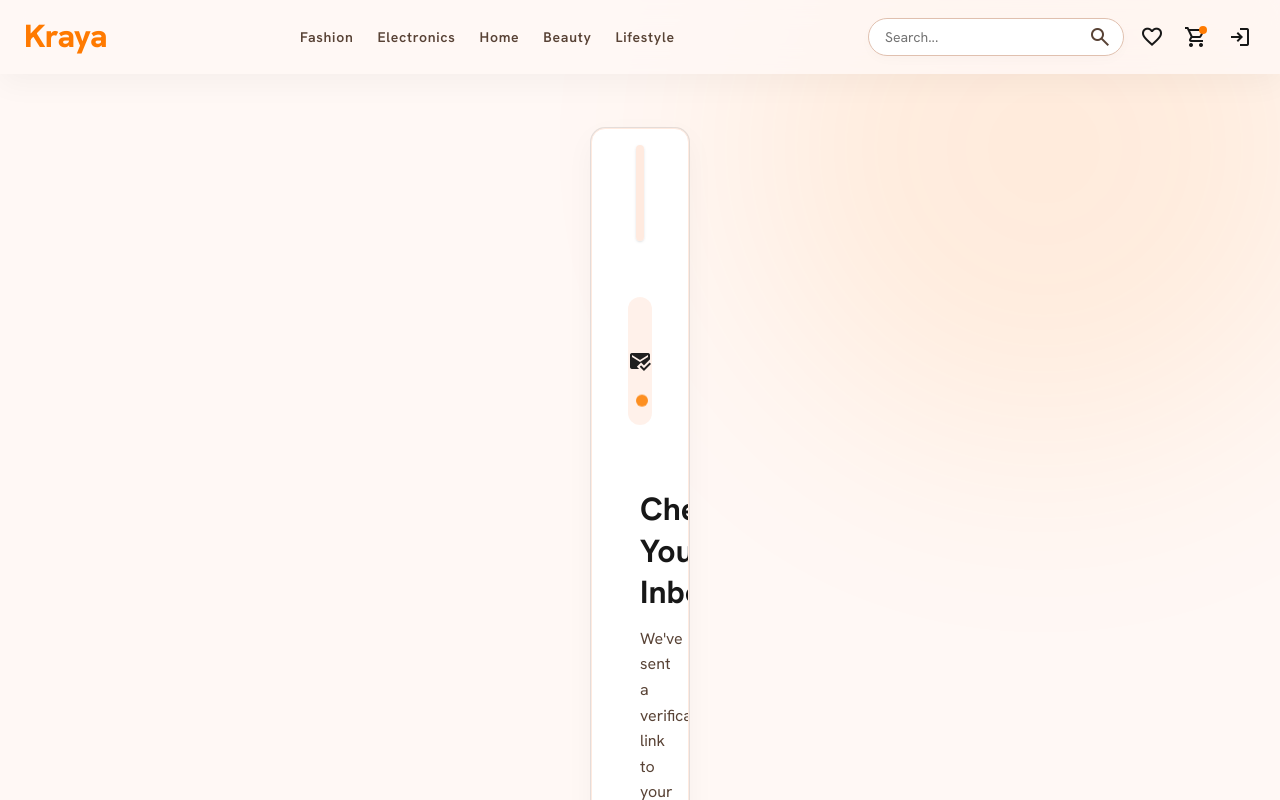
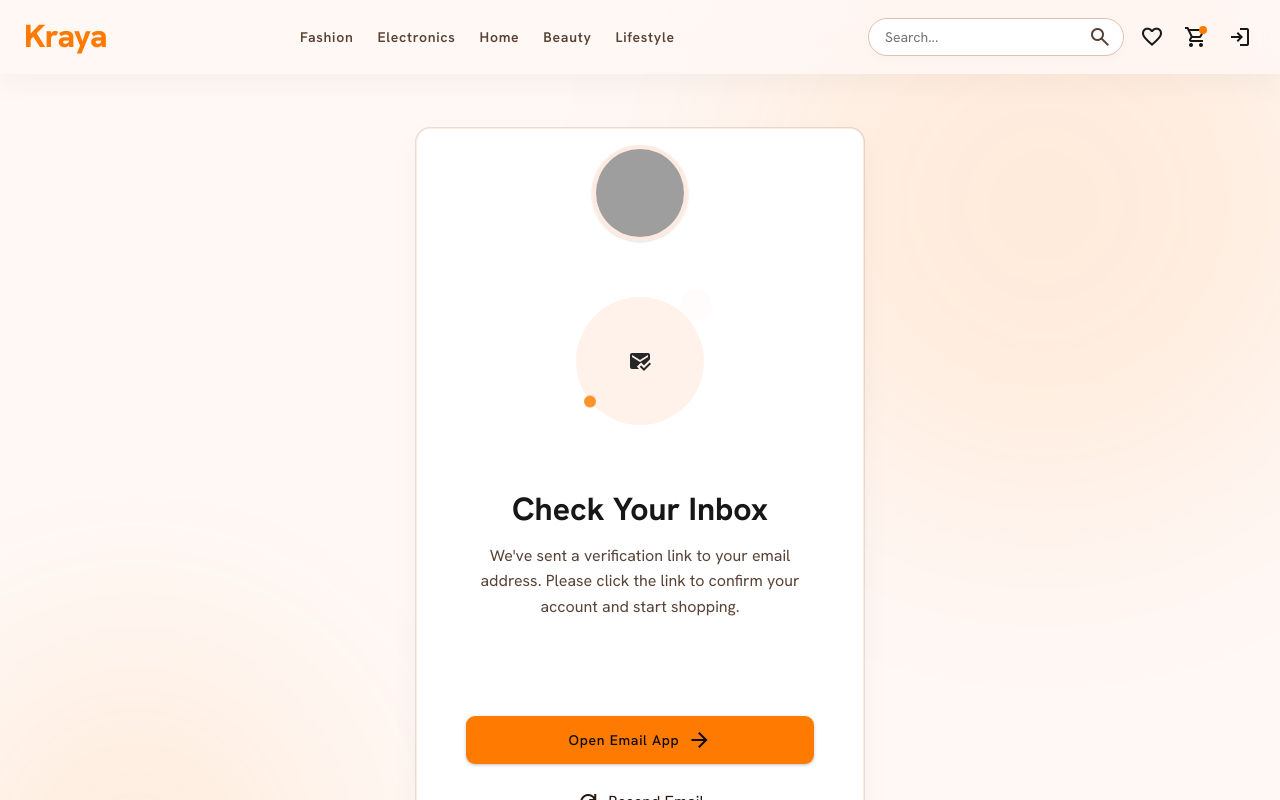
Before and after one commit to pratikkad10/ecommerce-application, a React (Vite) app in the folder ecommerce-frontend/: page /verify-email in a window 1280 px wide. Shown: the top 800 px of the page. Built offline with nearby package versions, Linux system fonts and the light colour scheme; no server answers; grey boxes are pictures that could not be loaded.

Commit message:
fix: fixed email verify dialog spacing

```diff
--- a/ecommerce-frontend/src/pages/Auth/VerifyEmail.tsx
+++ b/ecommerce-frontend/src/pages/Auth/VerifyEmail.tsx
@@ -20,7 +20,7 @@ export function VerifyEmail() {
         <div className="absolute bottom-[-10%] left-[-5%] w-[400px] h-[400px] bg-secondary-container rounded-full blur-[100px]"></div>
       </div>
 
-      <Card className="max-w-md w-full bg-surface-container-lowest rounded-xl shadow-[0_10px_30px_rgba(0,0,0,0.04)] p-lg border border-surface-container z-10 relative">
+      <Card className="max-w-[448px] w-full bg-surface-container-lowest rounded-xl shadow-[0_10px_30px_rgba(0,0,0,0.04)] p-lg border border-surface-container z-10 relative">
 
         {/* Branding / Imagery */}
         <div className="flex justify-center mb-md">
```
